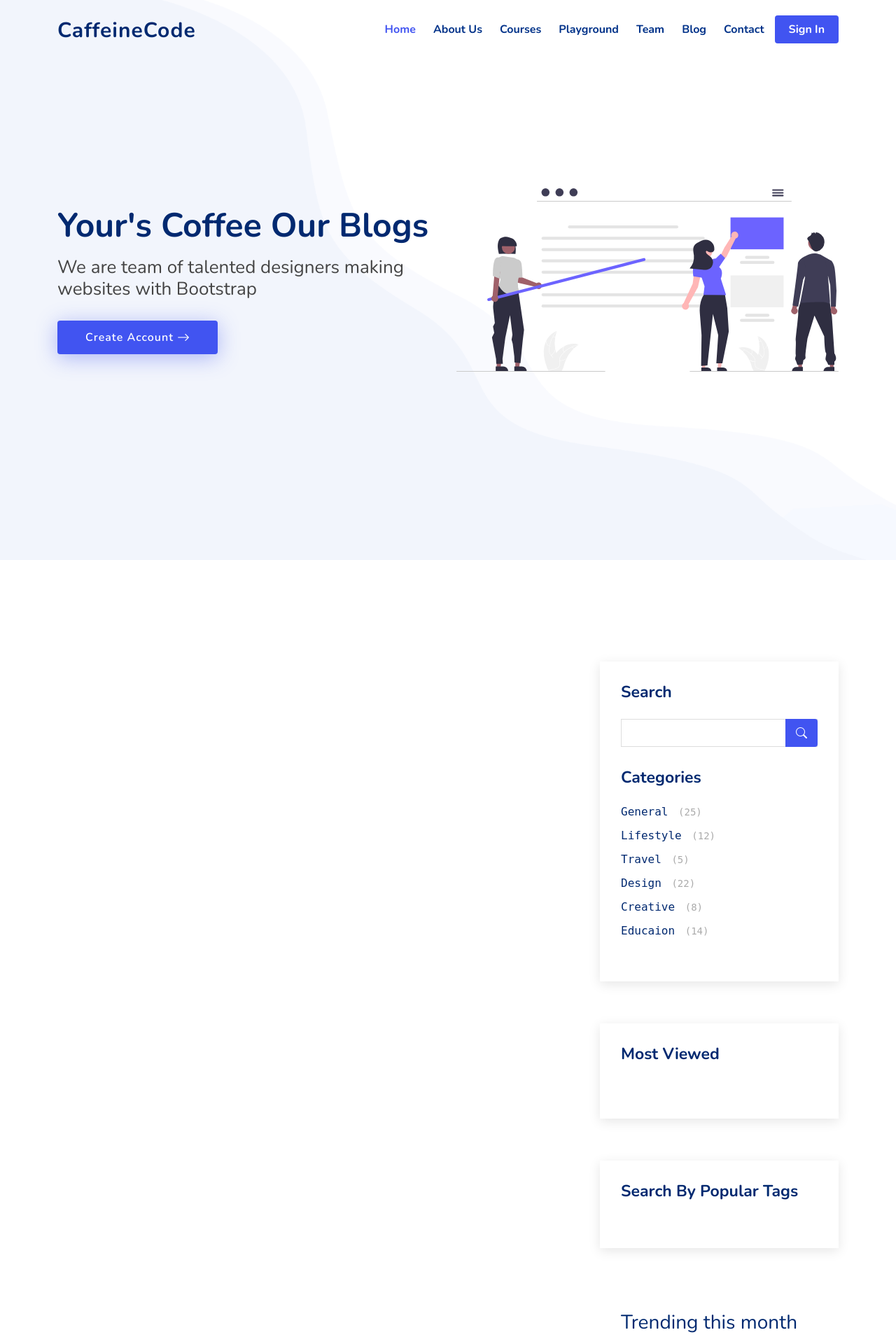
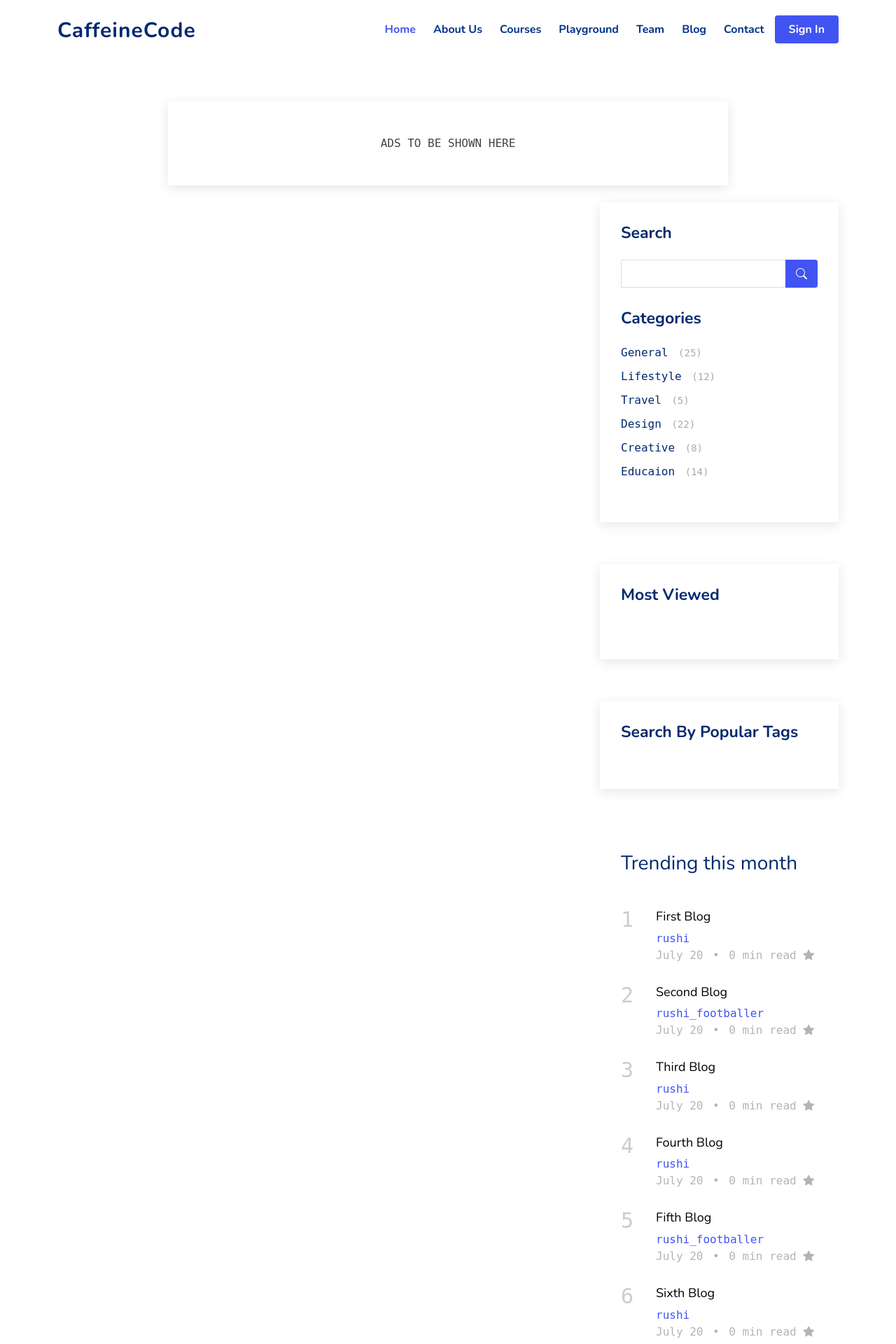
Before and after one commit to Developer-R-7/CaffeineCode, a Django app: template templates/blog/index.html in a window 1280 px wide. Shown: the top 1920 px of the page at 70% size. Run offline with Django 3.2, Linux system fonts and the light colour scheme; the template is opened without the code that fills it: values that come from a table or form of the project are taken from there, others are empty; data comes from the database, SQL or seed files in the repository; both versions use the stored data as it was after the commit; parts of the project's set-up code (start-up, migrations or seed data) failed here and were passed over; some libraries are stand-ins or nearby versions.

Commit message:
solved some to-do bugs

```diff
--- a/blog/views.py
+++ b/blog/views.py
@@ -20,9 +20,9 @@
         context = super(HomeView,self).get_context_data(**kwargs)
         context['editor'] = Post.objects.filter(editor_choice=True).order_by('-hit_count_generic__hits')[:5]
         context['most_used_tag'] = most_used_tags
-        get_month = datetime.date.today().month
+        get_date = datetime.date.today()
         context['trending_post'] = Post.objects.order_by('-hit_count_generic__hits')[:5]
-        context['trend_month'] = Post.objects.filter(date_published__month=get_month).order_by('-hit_count_generic__hits')[:10]
+        context['this_month'] = Post.objects.filter(date_published__year=get_date.year,date_published__month= get_date.month).order_by('-hit_count_generic__hits')[:10]
         return context
 
 def search_sys(request):
--- a/templates/blog/base.html
+++ b/templates/blog/base.html
@@ -108,6 +108,11 @@
             }
             }
         </style>
+        <script>
+            window.onbeforeunload = function () {
+                window.scrollTo(0, 0);
+              }
+        </script>
         <!--<div class="loader">
             <div></div>
         </div>-->
--- a/templates/blog/blogsingle.html
+++ b/templates/blog/blogsingle.html
@@ -3,7 +3,7 @@
 {% load hitcount_tags %}
 {% load static %}
 {% block search_block %}
-<div class="container mb-4" style="height: 120px;width:100vh;box-shadow: 0 4px 16px rgb(0 0 0 / 10%);">
+<div class="container mb-4" data-aos="fade-in" style="height: 120px;width:100vh;box-shadow: 0 4px 16px rgb(0 0 0 / 10%);">
     <center style="text-align: center;vertical-align: middle;line-height: 120px; ">ADS TO BE SHOWN HERE</center>
 </div>
 {% endblock search_block %}
--- a/templates/blog/blogtag.html
+++ b/templates/blog/blogtag.html
@@ -4,6 +4,9 @@
 {% load static %}
 
 {% block search_block %}
+<div class="container mb-4" data-aos-duration="600" data-aos="zoom-in" style="height: 120px;width:100vh;box-shadow: 0 4px 16px rgb(0 0 0 / 10%);">
+    <center style="text-align: center;vertical-align: middle;line-height: 120px; ">ADS TO BE SHOWN HERE</center>
+</div>
 {% if result %}
     <div class="container" data-aos="fade-up">
         <h2>
@@ -112,4 +115,7 @@
         </ul>
     </div>
     </div>
+    <div class="sidebar">
+        Ads to be shown here
+    </div>
 {% endblock sidebar %}
--- a/templates/blog/index.html
+++ b/templates/blog/index.html
@@ -1,8 +1,10 @@
 {% extends 'blog/base.html' %}
-{% block title %}CaffeineBlog - Your Coffee,Our Blogs {% endblock title %}
+{% block title %}CaffeineCode - Blogs{% endblock title %}
 {% load hitcount_tags %}
 {% load static %}
+
 {% block hero %}
+{% if page_obj.number == 1 %}
     <section id="hero" class="hero d-flex align-items-center">
         <div class="container">
         <div class="row">
@@ -24,7 +26,10 @@
         </div>
         </div>
     </section>
+{% endif %}
 {% endblock hero %}
+
+
 {% block owl %}
 {% if page_obj.number == 1 %}
     <style>
@@ -32,7 +37,7 @@
         .owl-carousel:hover .owl-nav { visibility: visible; }
     </style>
     <div class="container" data-aos="fade-in">
-        <h3 style="padding-left: 4px;margin-bottom:12px;color:#012970;font-weight:bold;">Editor's Choice</h3>
+        <h4 style="padding-left: 4px;margin-bottom:12px;color:#012970;font-weight:bold;">Editor's Choice</h4>
         <div class="site-section py-0" style="margin-bottom:3em;">
             <div class="owl-carousel hero-slide owl-style" style="padding-top: 0px;">
                 {% for ed_post in editor %}
@@ -40,7 +45,7 @@
                     <div class="container">
                     <div class="half-post-entry d-block d-lg-flex bg-light">
                         <div class="img-bg" style="background-image: url('{{ed_post.entry_img}}')"></div>
-                        <div class="contents">
+                        <div class="contents" style="background: white;box-shadow: 0 4px 16px rgb(0 0 0 / 10%);">
                             <h2 class="entry-title"><a href="{% url 'blog:blog_details' ed_post.pk %}">{{ed_post.title}}</a></h2>
                             <p class="mb-3">{{ed_post.blog_snipet}}</p>
                             <div class="post-meta">
@@ -60,8 +65,14 @@
             </div>
         </div>
     </div>
+{% else %}
+    <div class="container mb-4" data-aos="fade-in" style="height: 120px;width:100vh;box-shadow: 0 4px 16px rgb(0 0 0 / 10%);">
+        <center style="text-align: center;vertical-align: middle;line-height: 120px; ">ADS TO BE SHOWN HERE</center>
+    </div>
 {% endif %}
 {% endblock owl %}
+
+
 {% block article %}
 {% for post in object_list %}
 <article class="entry">
@@ -154,7 +165,7 @@
     <div class="sidebar-title mb-5" style="font-size: 23px;">
       <h3>Trending this month</h3>
     </div>
-    {% for month_trend in trend_month %}
+    {% for month_trend in this_month %}
         <div class="trend-entry d-flex">
         <div class="number align-self-start">{{ forloop.counter }}</div>
         <div class="trend-contents">
@@ -165,14 +176,14 @@
             </div>
         </div>
         </div>
+    {% empty %}
+        Ads to be shown here
     {% endfor %}
-
 
     <p>
       <a href="#" class="more">See All Popular <span class="bi bi-arrow-right"></span></a>
     </p>
 </div>
-
 {% endblock sidebar %}
 
 {% block styling %}
```
Also changed, not shown: db.sqlite3. Lines whose indentation alone changed are shown as unchanged.
